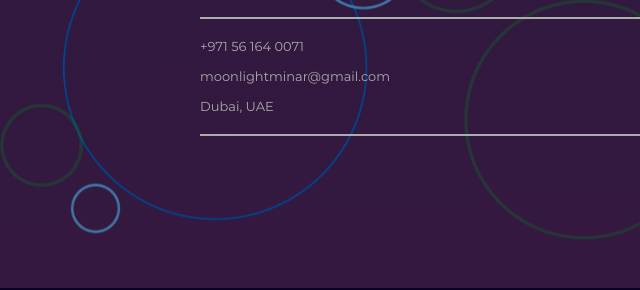
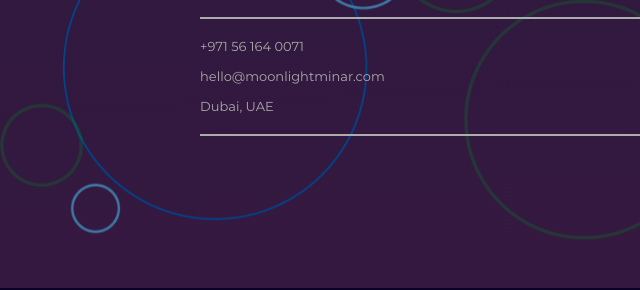
Before and after one commit to irfanismailm/moonlightminar, a plain HTML site: page index.html in a window 1280 px wide. Shown: the part 3573-3863 px from the top of the page, 0-640 px from the left. Drawn offline with nearby package versions, Linux system fonts and the light colour scheme; files whose address does not match are found by name.

Commit message:
hello@moonlightminar.com

```diff
--- a/index.html
+++ b/index.html
@@ -271,7 +271,7 @@
             <p class="text--desc"> Connect with us via phone, email or through our social media</p>
             <hr>
             <p class="text--desc"><a href="tel:+97561640071"> +971 56 164 0071</a> </p>
-            <p class="text--desc"><a href="mailto:moonlightminar@gmail.com">moonlightminar@gmail.com</a></p>
+            <p class="text--desc"><a href="mailto:hello@moonlightminar.com">hello@moonlightminar.com</a></p>
             <p class="text--desc"><a href="">Dubai, UAE</a></p>
             <hr>
           </div>
```
